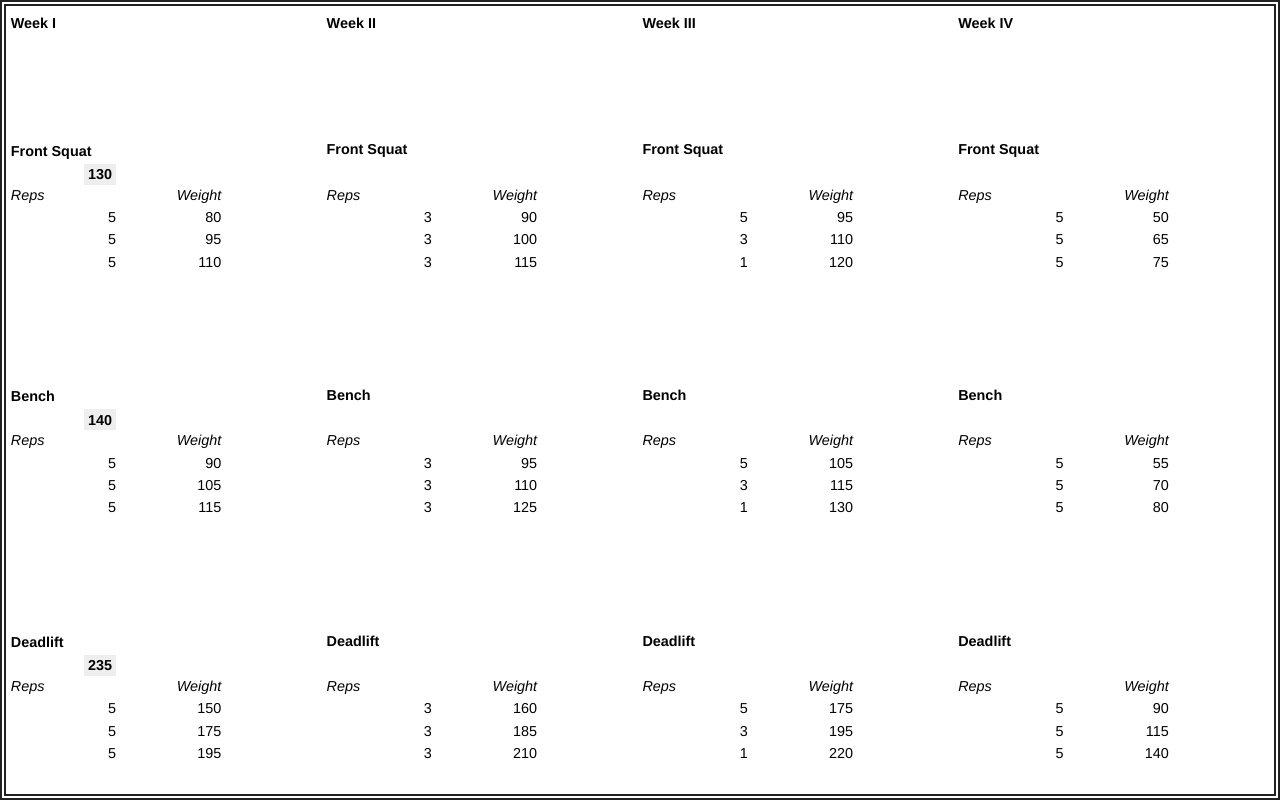
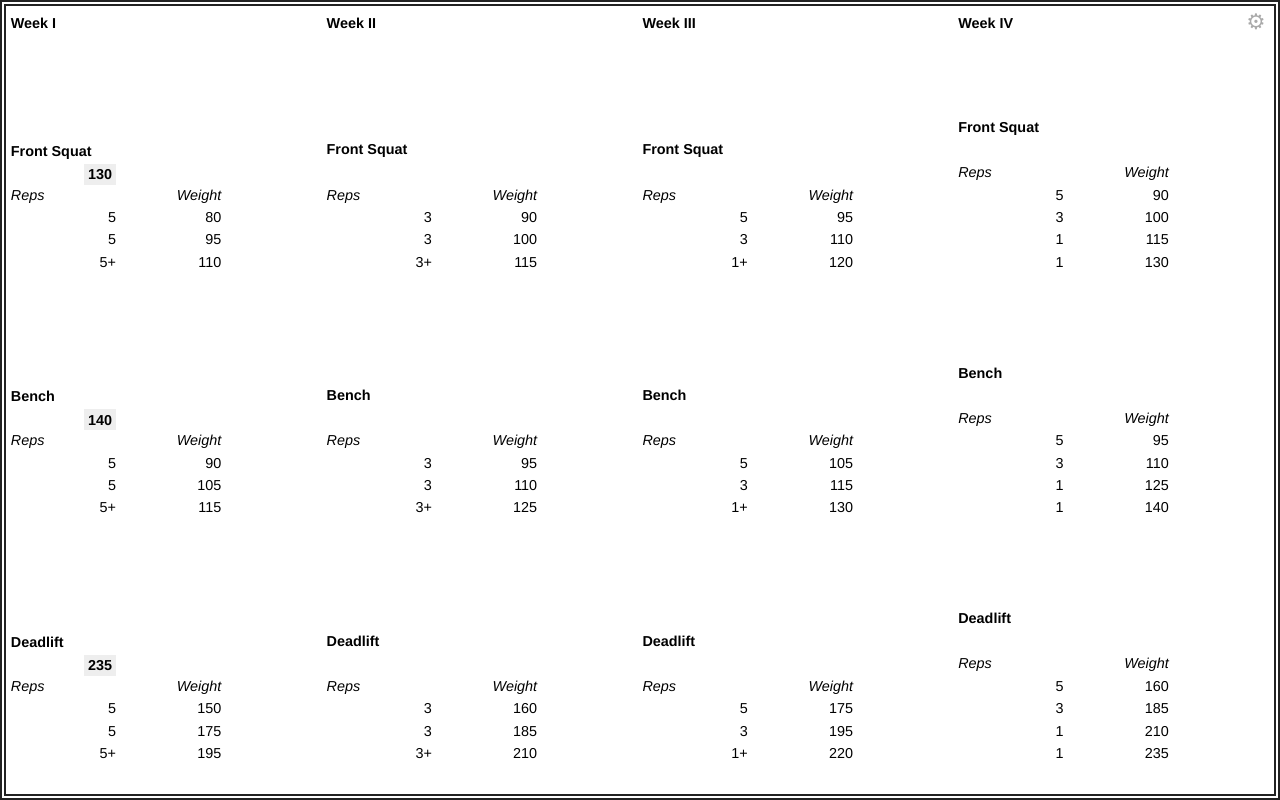
Before and after one commit to thomasmcevoy/531, a Svelte app: page / in a window 1280 px wide. Built offline with nearby package versions, Linux system fonts and the light colour scheme.

Commit message:
update deload protocol

```diff
--- a/src/App.svelte
+++ b/src/App.svelte
@@ -1,6 +1,7 @@
 <script>
   import { onMount, onDestroy } from "svelte";
   import Exercise from "./lib/Exercise.svelte";
+  import Settings from "./lib/Settings.svelte";
 
   export let exercises = [
     { name: "front squat", trainingMax: 130, isVisible: true },
@@ -10,6 +11,20 @@
   ];
 
   export const weeks = ["I", "II", "III", "IV"];
+
+  export let foreverDeload = true;
+
+  export let originalDeloadSets = [
+    [0.65, 0.7, 0.75, 0.4],
+    [0.75, 0.8, 0.85, 0.5],
+    [0.85, 0.9, 0.95, 0.6],
+  ];
+
+  export let foreverDeloadSets = [
+    [0.65, 0.7, 0.75, 0.7],
+    [0.75, 0.8, 0.85, 0.8],
+    [0.85, 0.9, 0.95, 0.9],
+  ];
 
   onMount(async () => {
     // squat = await localStorage.getItem('squat') || squat;
@@ -25,12 +40,18 @@
 </script>
 
 <div id="page">
+  <Settings {foreverDeload} />
   {#each weeks as week, i}
     <div class="week">
       <h2>Week {week}</h2>
       {#each exercises as exercise}
         {#if exercise.isVisible === true}
-          <Exercise bind:exercise weekNumber={i} />
+          <Exercise
+            bind:exercise
+            weekNumber={i}
+            {foreverDeload}
+            sets={foreverDeload ? foreverDeloadSets : originalDeloadSets}
+          />
         {/if}
       {/each}
     </div>
--- a/src/lib/Exercise.svelte
+++ b/src/lib/Exercise.svelte
@@ -1,7 +1,7 @@
 <script>
   import Workout from "./Workout.svelte";
 
-  export let weekNumber, exercise;
+  export let weekNumber, exercise, sets, foreverDeload;
 </script>
 
 <div class="exercise">
@@ -20,7 +20,12 @@
     {/if}
   </div>
 
-  <Workout {weekNumber} trainingMax={exercise.trainingMax} />
+  <Workout
+    {weekNumber}
+    {sets}
+    {foreverDeload}
+    trainingMax={exercise.trainingMax}
+  />
 </div>
 
 <style>
--- /dev/null
+++ b/src/lib/Settings.svelte
@@ -0,0 +1,17 @@
+<script></script>
+
+<div id="settings-button">⚙</div>
+
+<style>
+  #settings-button {
+    position: absolute;
+    top: 0.5em;
+    right: 0.667em;
+    font-size: 1.5em;
+    font-weight: 100;
+    color: #aaa;
+  }
+  #settings-button:hover {
+    cursor: pointer;
+  }
+</style>
--- a/src/lib/Workout.svelte
+++ b/src/lib/Workout.svelte
@@ -1,13 +1,9 @@
 <script>
   export let weekNumber,
     trainingMax,
-    increment = 5;
-
-  export let sets = [
-    [0.65, 0.7, 0.75, 0.4],
-    [0.75, 0.8, 0.85, 0.5],
-    [0.85, 0.9, 0.95, 0.6],
-  ];
+    increment = 5,
+    sets,
+    foreverDeload;
 
   export function roundDown(n) {
     if (!isNaN(n)) return Math.floor(n / increment) * increment;
@@ -19,10 +15,15 @@
   <div class="reps column">
     <div class="column-title">Reps</div>
     <div class="reps">{weekNumber === 1 ? 3 : 5}</div>
-    <div class="reps">{weekNumber === 0 || weekNumber === 3 ? 5 : 3}</div>
+    <div class="reps">{weekNumber === 0 ? 5 : 3}</div>
     <div class="reps">
-      {weekNumber === 0 || weekNumber === 3 ? 5 : weekNumber === 1 ? 3 : 1}
+      {weekNumber === 0 ? 5 : weekNumber === 1 ? 3 : 1}{weekNumber !== 3
+        ? "+"
+        : ""}
     </div>
+    {#if foreverDeload && weekNumber === 3}
+      <div class="reps">1</div>
+    {/if}
   </div>
 
   <div class="weight column">
@@ -30,6 +31,9 @@
     {#each sets as set, i}
       <div class="weight">{roundDown(trainingMax * set[weekNumber])}</div>
     {/each}
+    {#if foreverDeload && weekNumber === 3}
+      <div class="weight">{trainingMax}</div>
+    {/if}
   </div>
 </div>
 
```
